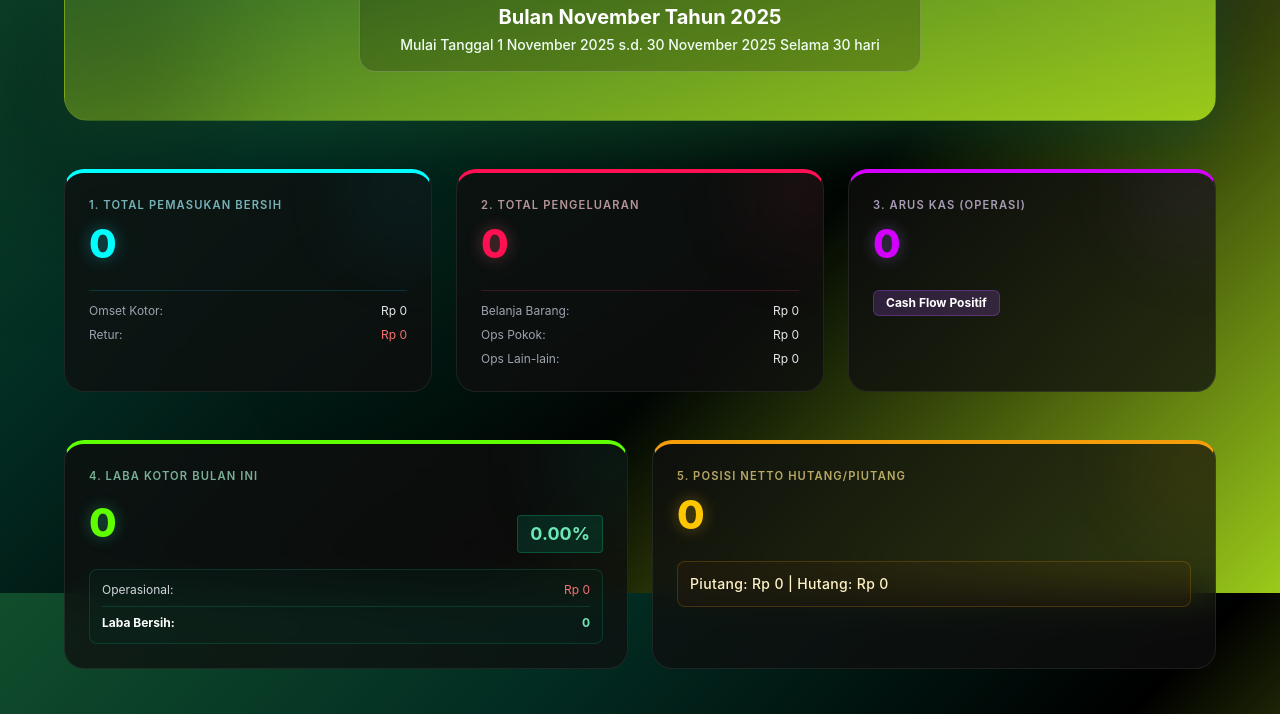
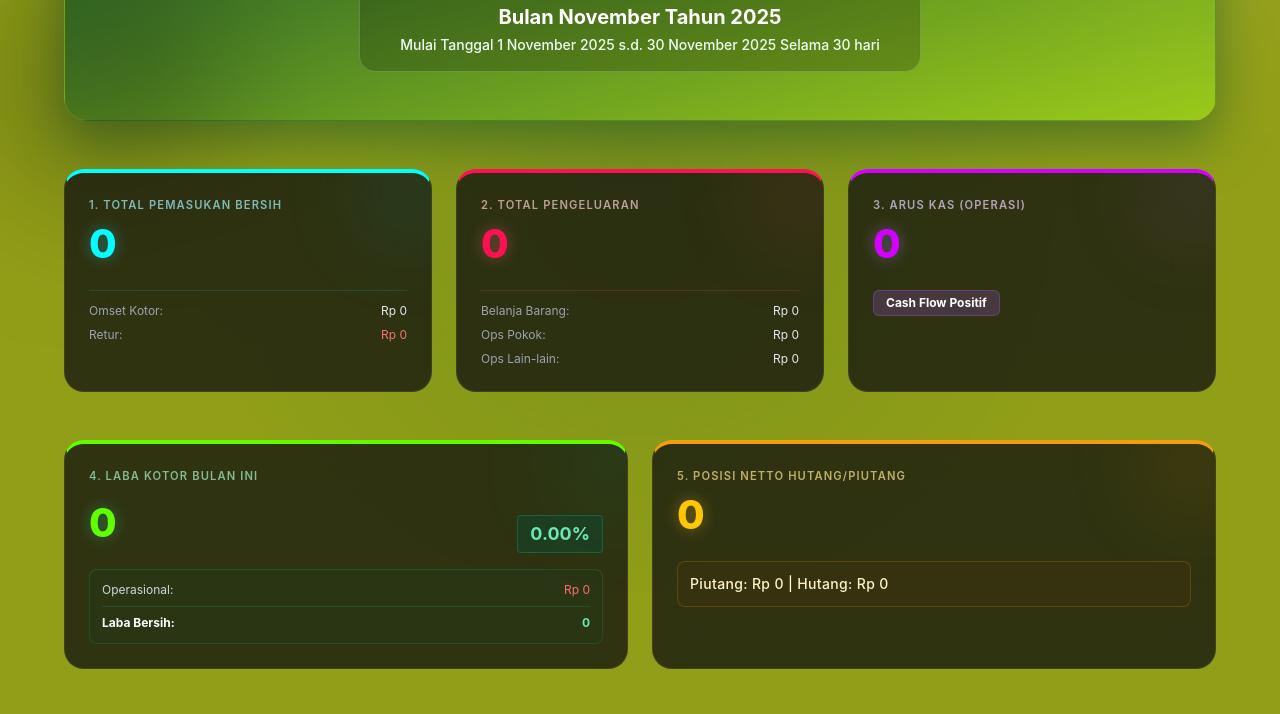
Before and after one commit to dukunexcel/PPTJahe, a plain HTML site: page index.html in a window 1280 px wide. Shown: the part 207-921 px from the top of the page. Drawn offline with nearby package versions, Linux system fonts and the light colour scheme.

Commit message:
Update index.html

```diff
--- a/index.html
+++ b/index.html
@@ -8,11 +8,11 @@
     /* 1. BACKGROUND UTAMA: GRADASI MEMUKAU (Forest Green -> Black -> Neon Green) */
     #app {
         min-height: 100vh;
-        background-color: #000000;
+        background-color: #919f18;
         /* Linear Gradient Diagonal (135deg): Forest Green (kiri atas) -> Hitam (tengah) -> Neon Green (kanan bawah) */
-        background-image: linear-gradient(135deg, #114e2c 0%, #022c22 30%, #000000 60%, #9bca1a 100%);
+        background-image: linear-gradient(135deg, #919f18 0%, #919f18 30%, #919f18 60%, #919f18 100%);
         background-attachment: fixed;
-        color: #e2e8f0;
+        color: #919f18;
     }
 
     /* Efek Ambient Glow Halus di Tengah */
```
